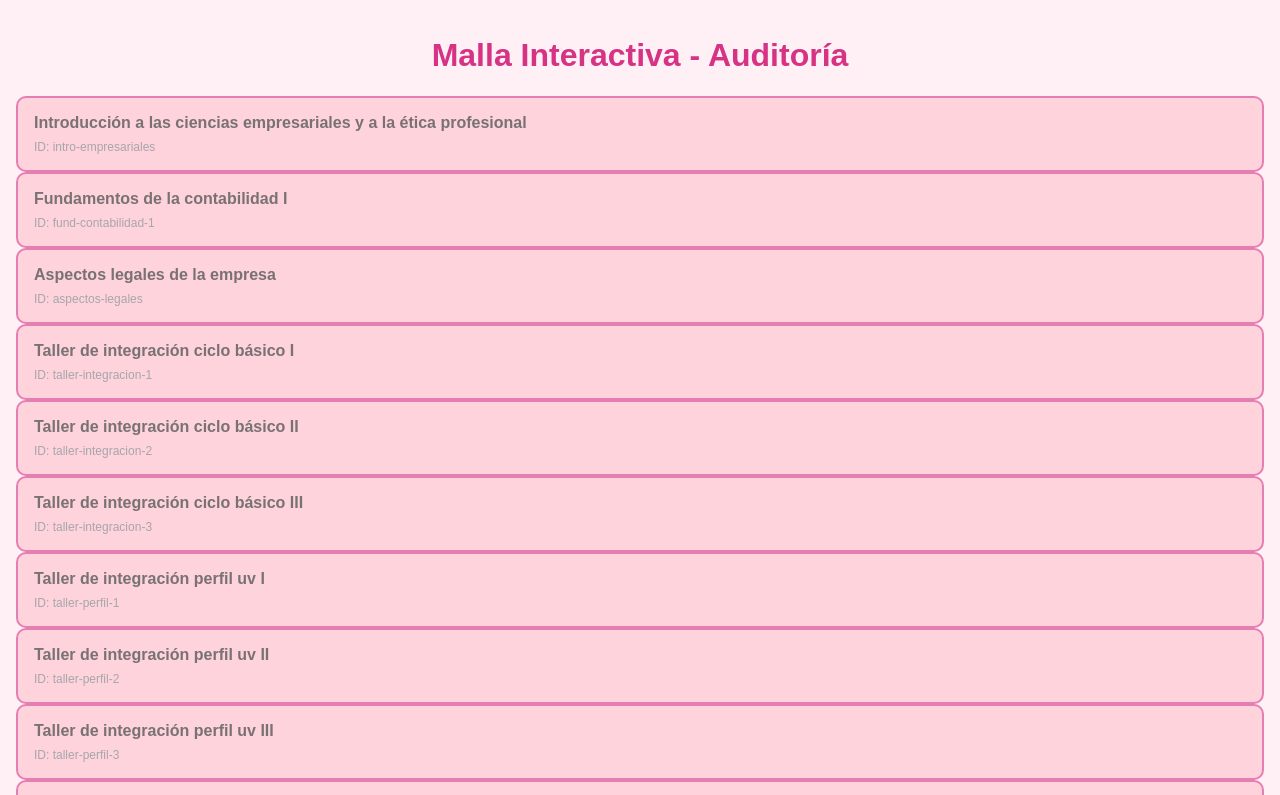
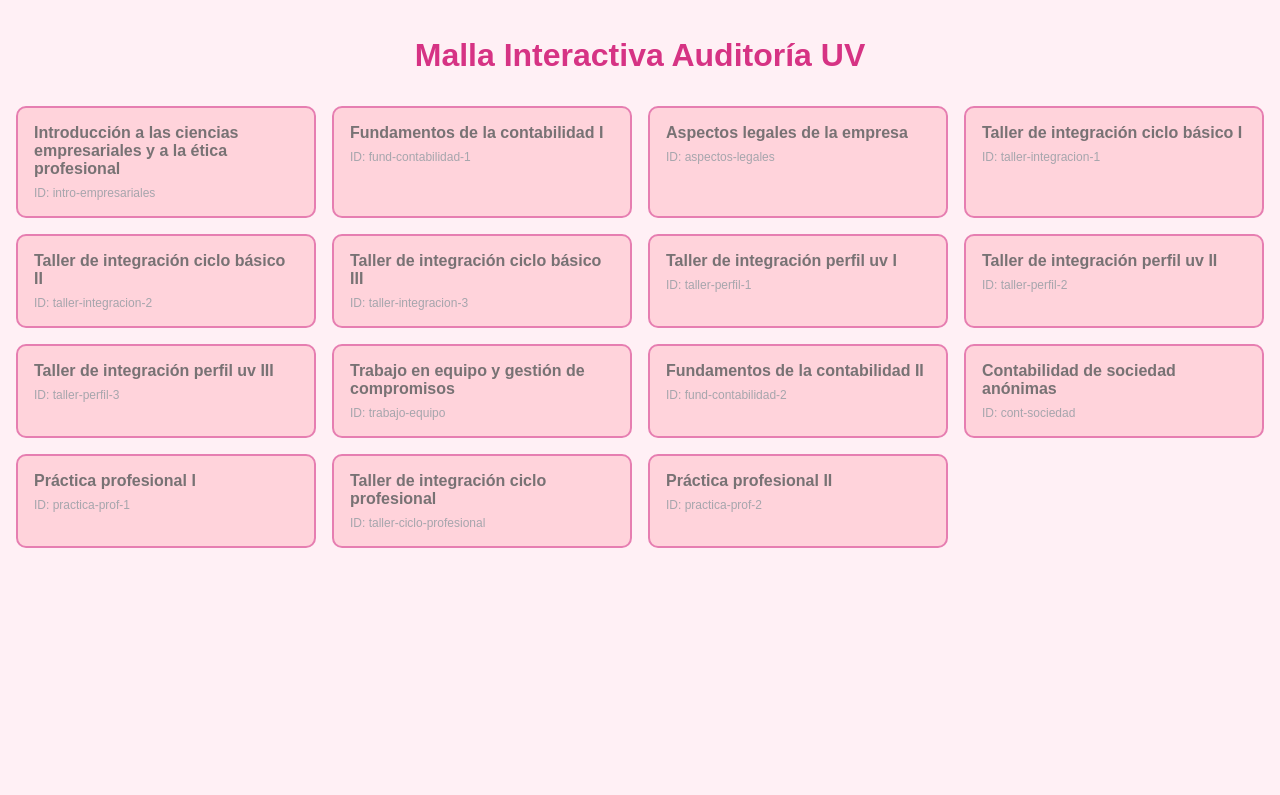
Before and after one commit to sofiafifixd/malla-auditoria, a plain HTML site: page index.html in a window 1280 px wide. Shown: the top 795 px of the page. Drawn offline with Linux system fonts and the light colour scheme.

Commit message:
Update index.html

```diff
--- a/index.html
+++ b/index.html
@@ -3,12 +3,12 @@
 <head>
   <meta charset="UTF-8">
   <meta name="viewport" content="width=device-width, initial-scale=1.0">
-  <title>Malla Interactiva</title>
+  <title>Malla Interactiva UV</title>
   <link rel="stylesheet" href="estilos.css">
 </head>
 <body>
-  <h1>Malla Interactiva - Auditoría</h1>
-  <div id="malla"></div>
+  <h1>Malla Interactiva Auditoría UV</h1>
+  <div class="malla" id="malla"></div>
 
   <script src="script.js"></script>
 </body>
```
